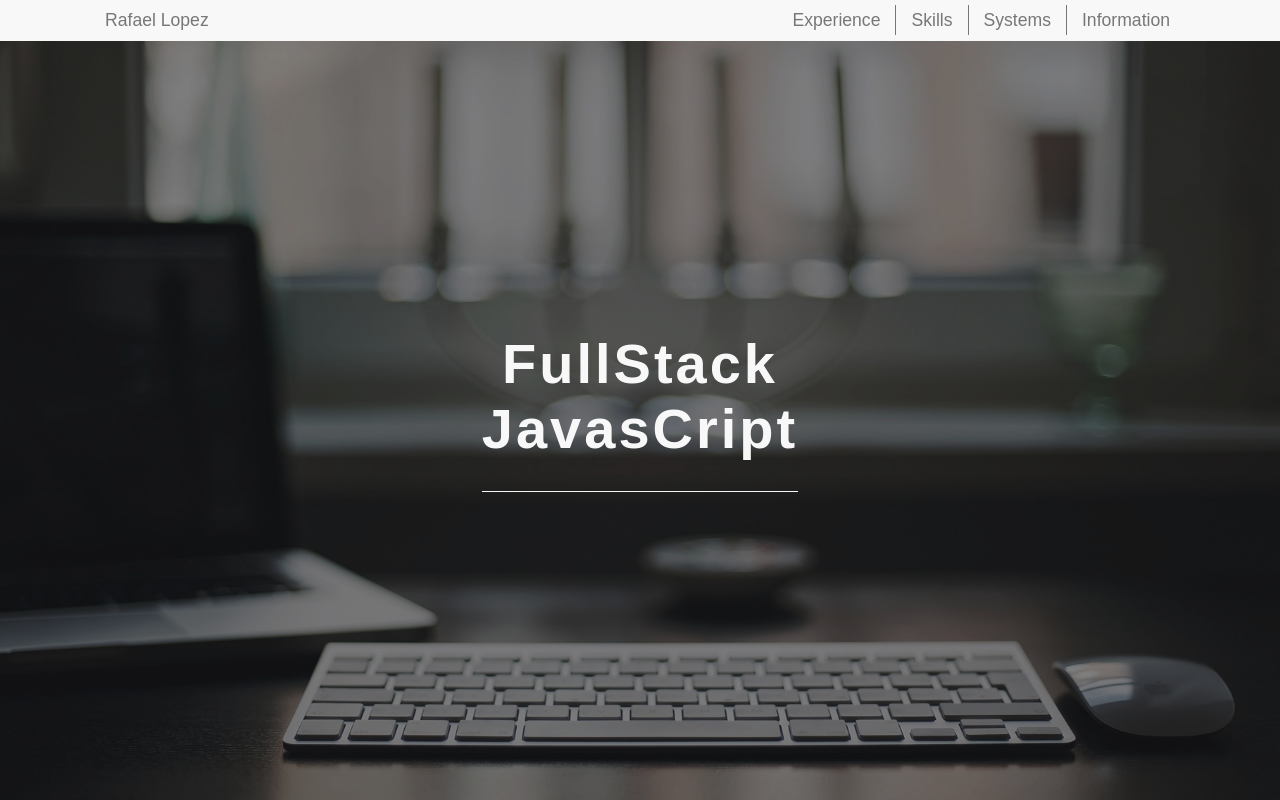
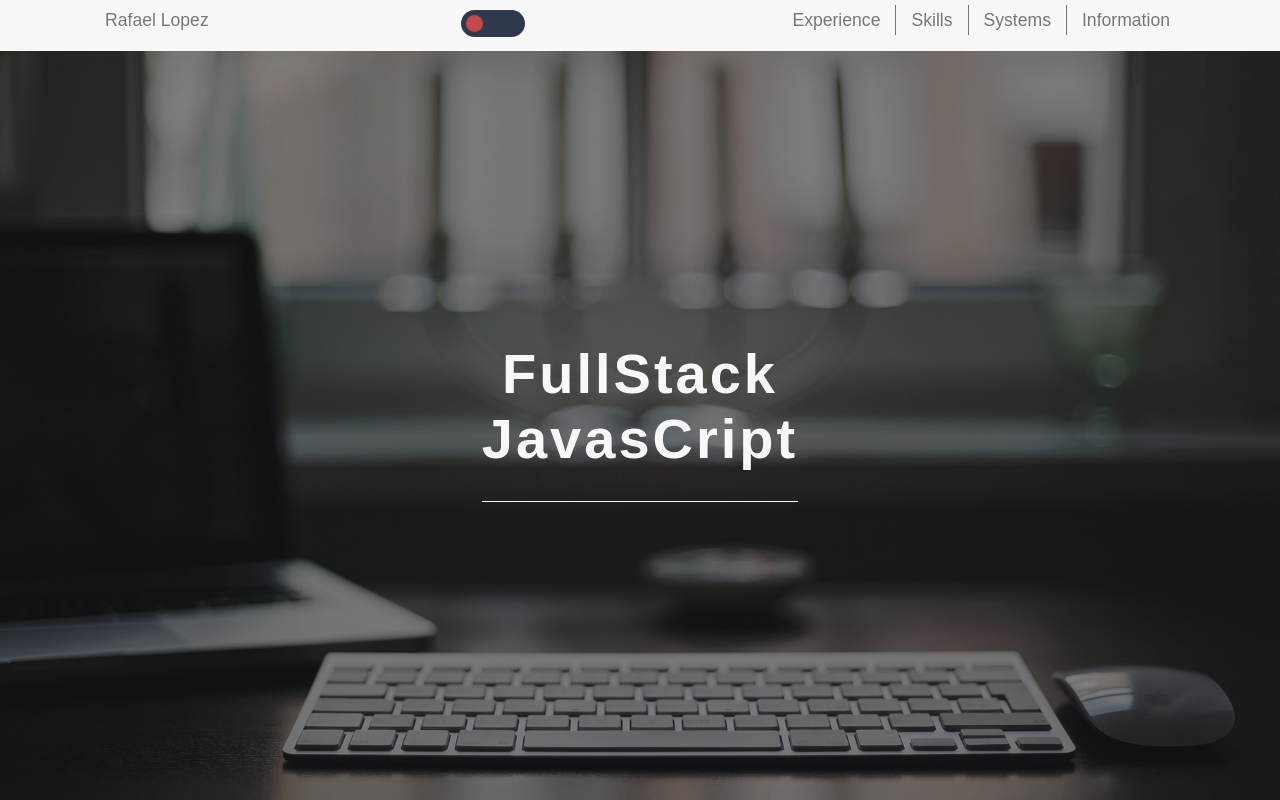
Before and after one commit to Rafael-LH/AboutMe, a React app: page / in a window 1280 px wide. Shown: the top 800 px of the page. Built offline with nearby package versions, Linux system fonts and the light colour scheme; no server answers.

Commit message:
Implementacion del modo oscuro en nuestra Landing page

```diff
--- a/index.html
+++ b/index.html
@@ -11,7 +11,7 @@
   <link href="./dist/css/index.css" rel="stylesheet">
 </head>
 
-<body>
+<body id="element-body">
   <div id="app"></div>
   <script src="./dist/bundle.js"></script>
 </body>
--- a/public/index.html
+++ b/public/index.html
@@ -11,7 +11,7 @@
   <title>About Me</title>
 </head>
 
-<body>
+<body id="element-body">
   <div id="app"></div>
 </body>
 
--- a/src/components/Nav.js
+++ b/src/components/Nav.js
@@ -1,9 +1,11 @@
 import React, { useState } from 'react'
 import fondoNav from '../images/fondo2.jpg'
 import NavResponsive from './NavResponsive'
+import useDrakLightMode from '../hooks/useDrakLightMode'
 
 const Nav = () => {
   const [showMenu, setShowMenu] = useState(false);
+  const { darkMode, handleChangeDarkLight } = useDrakLightMode()
 
   const hideMenuResponsive = (timmer, showMenuResposive, showItemsMenu, rotateBtn, scroll) => {
     scroll.classList.remove('bloquear-scroll')
@@ -47,11 +49,16 @@ const Nav = () => {
     setShowMenu(false);
     hideMenuResponsive(timmer, showMenuResposive, showItemsMenu, rotateBtn, scroll)
   }
-
   return (
     <div className='container-nav' id="container-nav">
       <div className="items-nav">
         <a href='#' className="name">Rafael Lopez</a>
+        <div className="container_input_check">
+          <input id="darkMode" className="checkcross__input" type="checkbox" checked={darkMode} onChange={handleChangeDarkLight} />
+          <label className="toggle-item" htmlFor="darkMode">
+            <div className="check"></div>
+          </label>
+        </div>
         <ul className='items-li'>
           <li> <a href="#experience">Experience</a> </li>
           <li> <a href="#skills" >Skills</a> </li>
--- a/src/components/NavResponsive.js
+++ b/src/components/NavResponsive.js
@@ -5,10 +5,10 @@ const NavResponsive = ({ handleClickItem, onClick }) => (
     <div className="responsive" id="responsive">
       <ul className='items-li-responsive' id="items-li-responsive">
         <li> <a href='#' className="title-name">Rafael Lopez</a> </li>
+        <li> <a href="#information" onClick={handleClickItem}>Information</a> </li>
+        <li> <a href="#skills" onClick={handleClickItem}>Skills</a> </li>
         <li> <a href="#experience" onClick={handleClickItem}>Experience</a> </li>
-        <li> <a href="#skills" onClick={handleClickItem}>Skills</a> </li>
-        <li> <a href="#systems" onClick={handleClickItem}>Systems</a> </li>
-        <li> <a href="#information" className="end" onClick={handleClickItem}>Information</a> </li>
+        <li> <a href="#information" className="end" onClick={handleClickItem}>Contact</a> </li>
       </ul>
     </div>
     <p className="btn-menu" id="btn-menu" onClick={onClick}><i className="fas fa-arrow-left"></i></p>
--- /dev/null
+++ b/src/hooks/useDrakLightMode.js
@@ -0,0 +1,28 @@
+import { useEffect, useState } from 'react'
+
+const useDrakLightMode = () => {
+  const [darkMode, setDarkMode] = useState(() => {
+    return Number(localStorage.getItem('darkMode')) ? 1 : 0
+  });
+  console.log(localStorage.getItem('darkMode'));
+
+  const changeMode = (booleanValue) => {
+    if (Number(booleanValue)) {
+      document.getElementById('element-body').classList.add('dark-mode')
+      localStorage.setItem('darkMode', 1)
+      setDarkMode(booleanValue)
+    } else {
+      localStorage.setItem('darkMode', 0)
+      document.getElementById('element-body').classList.remove('dark-mode')
+      setDarkMode(booleanValue)
+    }
+  }
+  const handleChangeDarkLight = (_) => {
+    !darkMode ? changeMode(1) : changeMode(0)
+  }
+  useEffect(() => {
+    changeMode(darkMode)
+  }, [])
+  return { darkMode, handleChangeDarkLight }
+}
+export default useDrakLightMode
--- /dev/null
+++ b/src/sass/darkMode/dark-mode.scss
@@ -0,0 +1,41 @@
+$dark: #060a0e;
+$white: #fff;
+
+.dark-mode{
+  background-color: $dark;
+  h1,
+  h2,
+  h3,
+  h4,
+  p,
+  span,
+  b,
+  li,
+  .fa-laptop-code,
+  .fa-user-tie{
+    color: $white;
+  }
+  .container-nav, .items-nav{
+    background-color: $dark;
+  }
+  .lds-grid div{
+    background-color: $white;
+  }
+  .btn-more-projects {
+    color: #babfc3;
+    border: 1px solid #494c4e;
+  }
+  .items-li{
+    li{
+      a{
+        &:hover{
+          color: white;
+          transition: ease .5s;
+        }
+      }
+    }
+  }
+  .container-skills, .container-card-systems, .container-about-me{
+    @include box-shadow-dark-mode()
+  }
+}
--- a/src/sass/index.scss
+++ b/src/sass/index.scss
@@ -8,5 +8,7 @@
 @import './styleSass/otherSystems.scss';
 @import './styleSass/footer.scss';
 @import './styleSass/loading.scss';
+@import './darkMode/dark-mode.scss';
+@import './styleSass/button-dark-mode.scss';
 
 @import './responsive/responsive.scss';
--- a/src/sass/mixins/mixins.scss
+++ b/src/sass/mixins/mixins.scss
@@ -3,3 +3,7 @@
 -moz-box-shadow: $top, $right $button $left rgba(0,0,0,0.75);
 box-shadow: $top $right $button $left rgba(0,0,0,0.75);
 }
+
+@mixin box-shadow-dark-mode {
+  box-shadow: 0px 0px 6px 1px rgba(225, 225, 225, 0.75);
+}
--- /dev/null
+++ b/src/sass/styleSass/button-dark-mode.scss
@@ -0,0 +1,77 @@
+
+.container_input_check {
+    label:before {
+    content: none;
+  }
+  .checkcross__input {
+    height: 40px;
+    left: 0;
+    opacity: 0;
+    position: absolute;
+    top: 0;
+    width: 40px;
+  }
+  .toggle-item {
+    width: 4em;
+    background: #2e394d;
+    height: 1.5em;
+    padding-bottom: 3px;
+    display: inline-block;
+    border-radius: 50px;
+    position: relative;
+    transition: all .3s ease;
+    transform-origin: 20% center;
+    cursor: pointer;
+    &:before {
+      display: block;
+      transition: all .2s ease;
+      width: 1.5em;
+      height: 1.5em;
+      top: .25em;
+      left: .25em;
+      border-radius: 2em;
+      border: 2px solid #88cf8f;
+      transition: .3s ease;
+    }
+    .check {
+      border-radius: 50%;
+      width: 1.1em;
+      height: 1.1em;
+      position: absolute;
+      background: #c34a4a;
+      transition: .4s ease;
+      top: 4.5px;
+      left: 4.5px;
+      &:before, &:after {
+        height: 4px;
+        border-radius: 10px;
+        background: #fff;
+        transition: .4s ease;
+      }
+      &:before {
+        width: 25px;
+        transform: rotate(-45deg) translate(-6px, 20px);
+      }
+      &:after {
+        width: 10px;
+        transform: rotate(45deg) translate(20px, 11px);
+      }
+    }
+  }
+  #darkMode:checked + label {
+    .check {
+      left: 42px;
+      transform: rotate(360deg);
+      background: #8BC34A;
+      &:before {
+        width: 27px;
+        transform: rotate(-45deg) translate(-8px, 18px);
+
+      }
+      &:after {
+        width: 27px;
+        transform: rotate(45deg) translate(18px, 8px);
+      }
+    }
+  }
+}
```
Also changed, not shown: src/components/Layout.js (line endings or trailing spaces), 3 other files (tests, documents, lock files or other folders). Lines whose indentation alone changed are shown as unchanged.
